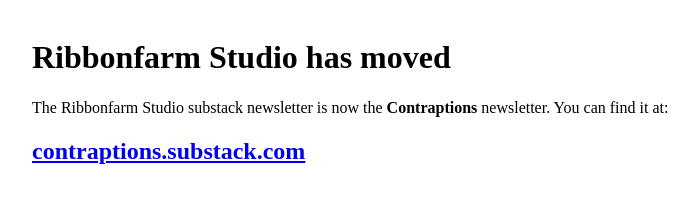
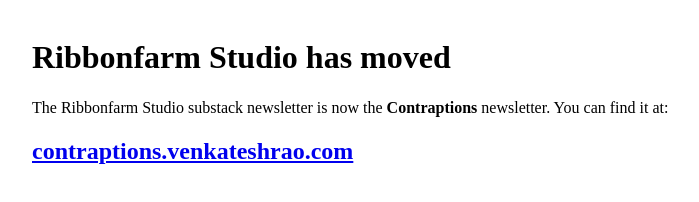
Before and after one commit to vgururao/studio, a plain HTML site: page index.html in a window 1280 px wide. Shown: the whole page, without its empty margins (208-907 px from the left). Drawn offline with Linux system fonts and the light colour scheme.

Commit message:
typo in index

```diff
--- a/index.html
+++ b/index.html
@@ -42,6 +42,6 @@
   <h1>Ribbonfarm Studio has moved</h1>
   <hline/>
   <p>The Ribbonfarm Studio substack newsletter is now the <strong>Contraptions</strong> newsletter. You can find it at:</p>
-    <h2> <a href="https:/contraptions.substack.com">contraptions.substack.com</a></h2>
+    <h2> <a href="https:/contraptions.venkateshrao.com">contraptions.venkateshrao.com</a></h2>
 </div>
 </body>
```
